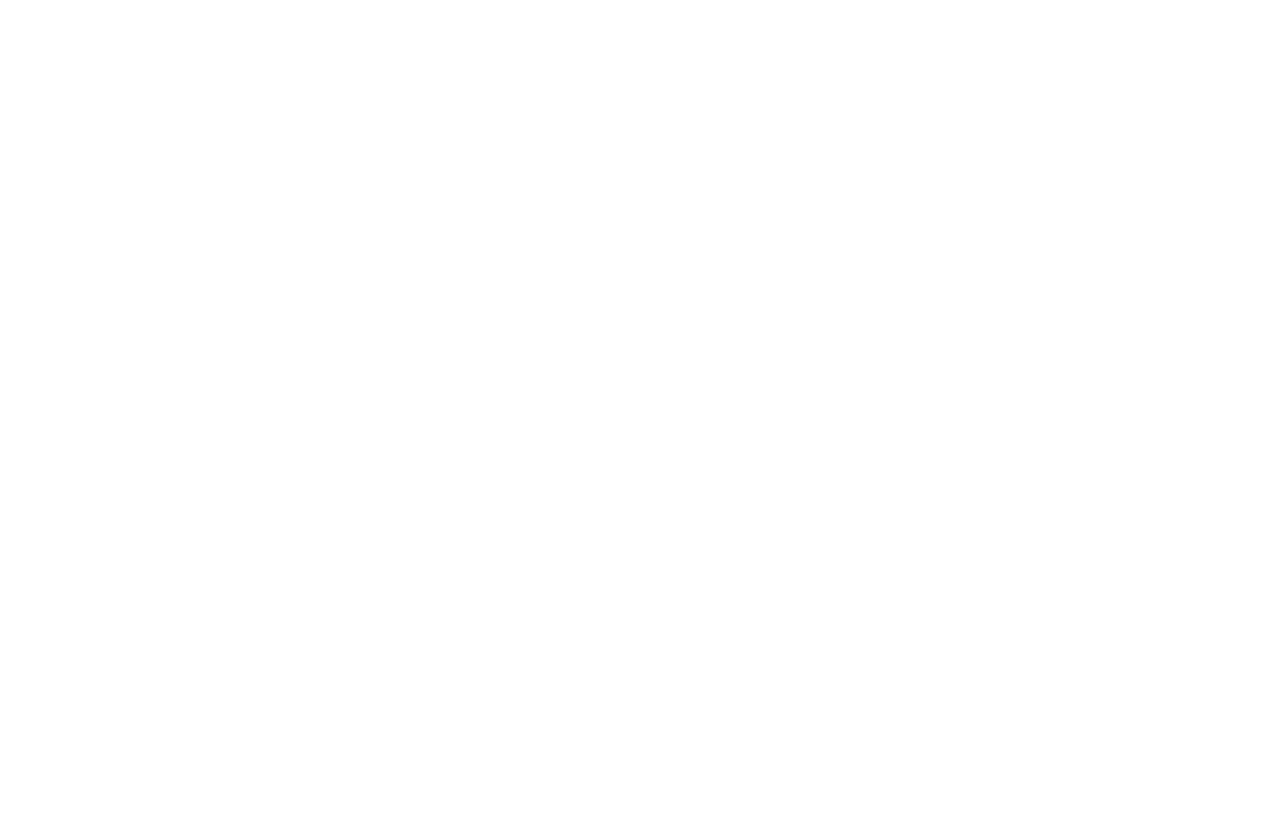
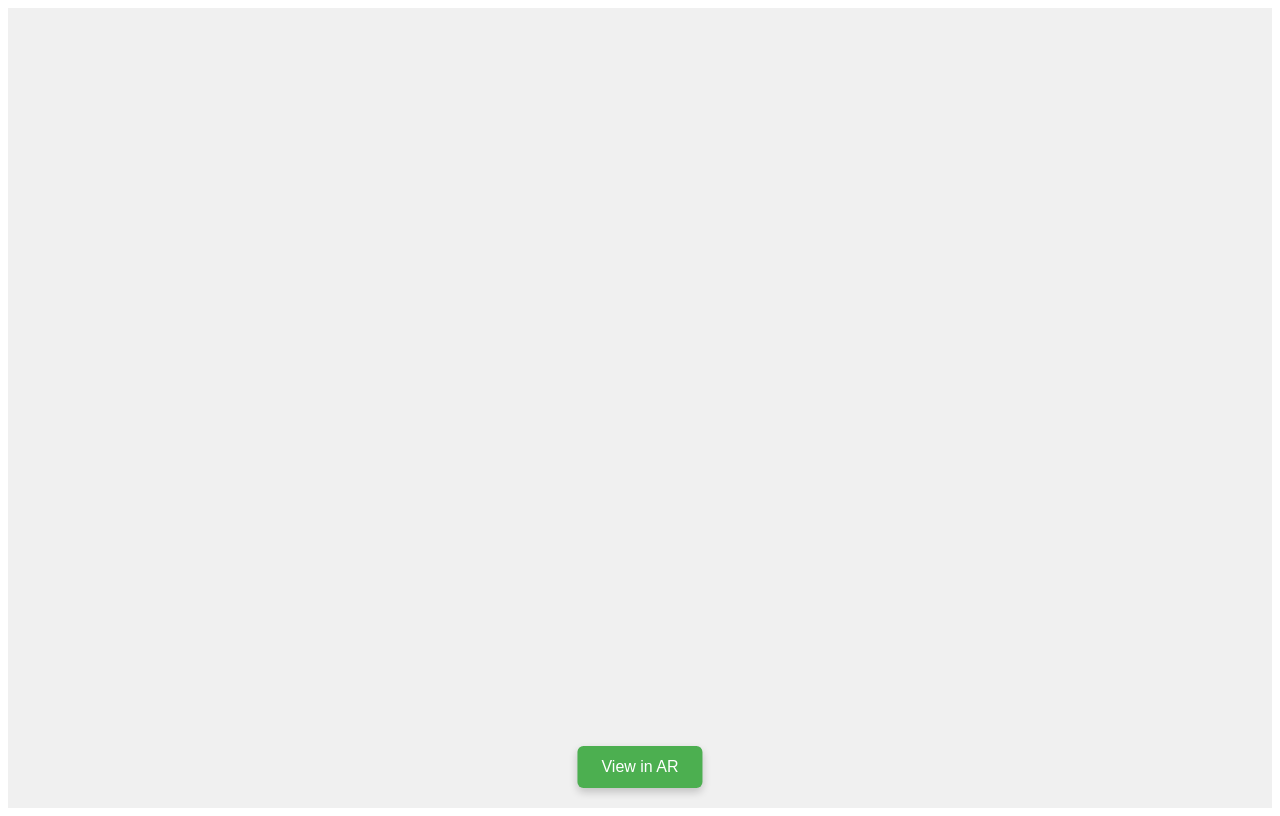
Before and after one commit to ajaymarco/test, a plain HTML site: page index.html in a window 1280 px wide. Drawn offline with Linux system fonts and the light colour scheme; some packages are replaced by stand-ins of ours; a script that the page names is missing.

Commit message:
Update index.html

```diff
--- a/index.html
+++ b/index.html
@@ -18,6 +18,7 @@
             /* Ensure the container is positioned for absolute children */
             position: relative; /* Added to ensure absolute positioning of button works relative to this element */
             overflow: hidden; /* Hide any overflow */
+            display: block; /* Ensure it behaves like a block element */
         }
 
         /*
@@ -26,36 +27,41 @@
             Using percentages and transform ensures it stays centered horizontally.
             Adjusting bottom value and adding padding helps ensure visibility.
             z-index ensures it is layered above the 3D model rendering.
+            Using !important to try and force these styles over potential overrides.
         */
         model-viewer button[slot="ar-button"] {
-            position: absolute;
-            bottom: 20px; /* Adjusted slightly */
-            left: 50%;
-            transform: translateX(-50%); /* Center horizontally */
-            padding: 12px 24px;
-            background-color: #4CAF50; /* Green background */
-            color: white;
-            border: none;
-            border-radius: 6px;
-            cursor: pointer;
-            font-size: 1rem;
-            z-index: 10; /* Ensure button is above model */
-            box-shadow: 0 4px 8px rgba(0, 0, 0, 0.2); /* Subtle shadow for depth */
-            transition: background-color 0.3s ease, transform 0.1s ease; /* Smooth transition for hover/active */
+            position: absolute !important;
+            bottom: 20px !important; /* Ensure it's 20px from the bottom */
+            left: 50% !important;
+            transform: translateX(-50%) !important; /* Center horizontally */
+            padding: 12px 24px !important;
+            background-color: #4CAF50 !important; /* Green background */
+            color: white !important;
+            border: none !important;
+            border-radius: 6px !important;
+            cursor: pointer !important;
+            font-size: 1rem !important;
+            z-index: 100 !important; /* Increased z-index significantly */
+            box-shadow: 0 4px 8px rgba(0, 0, 0, 0.2) !important; /* Subtle shadow for depth */
+            display: block !important; /* Ensure button is displayed */
+            opacity: 1 !important; /* Ensure button is not transparent */
+            visibility: visible !important; /* Ensure button is visible */
             /* Make button responsive to touch/click */
-            touch-action: manipulation; /* Prevent default touch actions */
+            touch-action: manipulation !important; /* Prevent default touch actions */
             /* Ensure button is clickable even if model-viewer has overlays */
-            pointer-events: auto;
+            pointer-events: auto !important;
+            /* Remove any default margin/padding that might affect positioning */
+            margin: 0 !important;
         }
 
         /* Hover effect for desktop */
         model-viewer button[slot="ar-button"]:hover {
-            background-color: #45a049; /* Darker green on hover */
+            background-color: #45a049 !important; /* Darker green on hover */
         }
 
         /* Active effect for click/tap */
          model-viewer button[slot="ar-button"]:active {
-            transform: translateX(-50%) scale(0.98); /* Slightly shrink on press */
+            transform: translateX(-50%) scale(0.98) !important; /* Slightly shrink on press */
         }
 
         /*
@@ -64,8 +70,8 @@
         */
         /* @media (max-width: 400px) {
             model-viewer button[slot="ar-button"] {
-                bottom: 10px; // Adjust bottom for smaller screens
-                padding: 10px 20px; // Adjust padding
+                bottom: 10px !important; // Adjust bottom for smaller screens
+                padding: 10px 20px !important; // Adjust padding
             }
         } */
 
```
